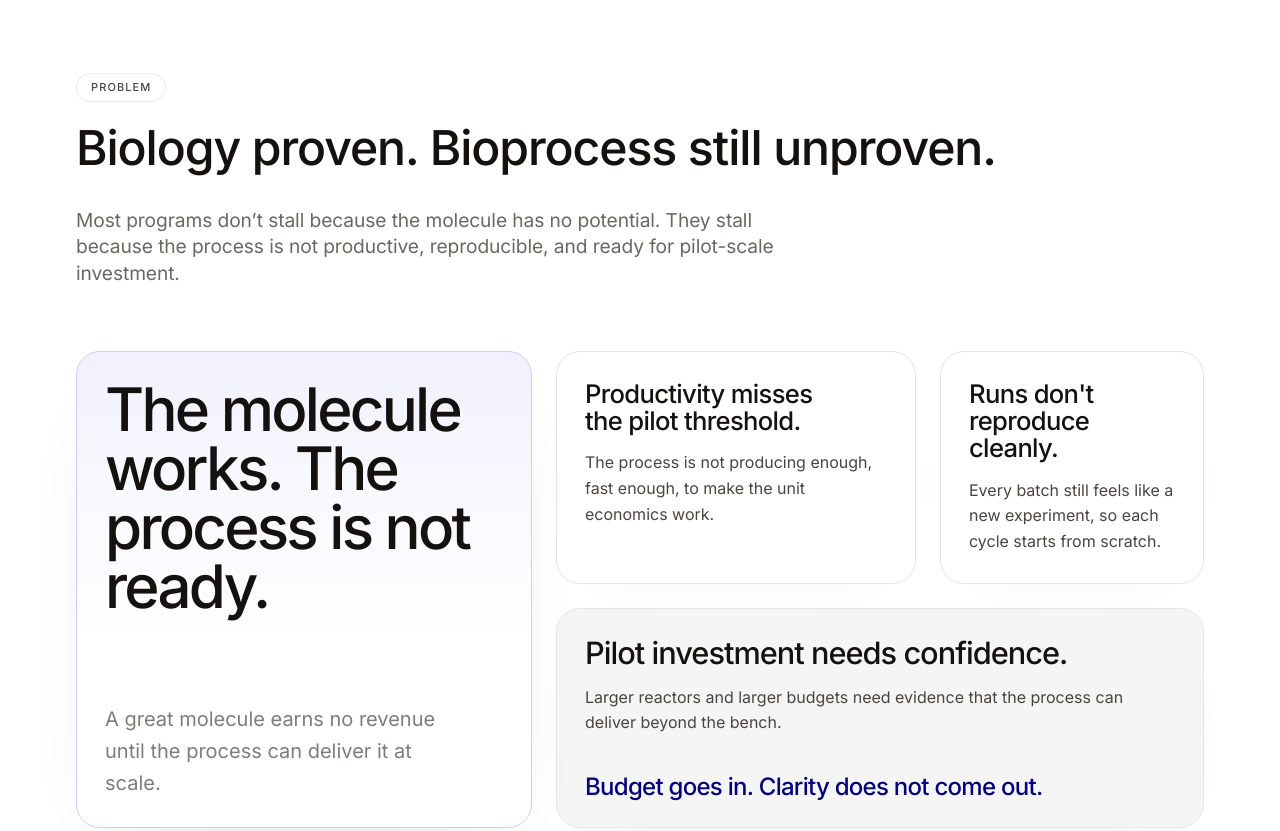
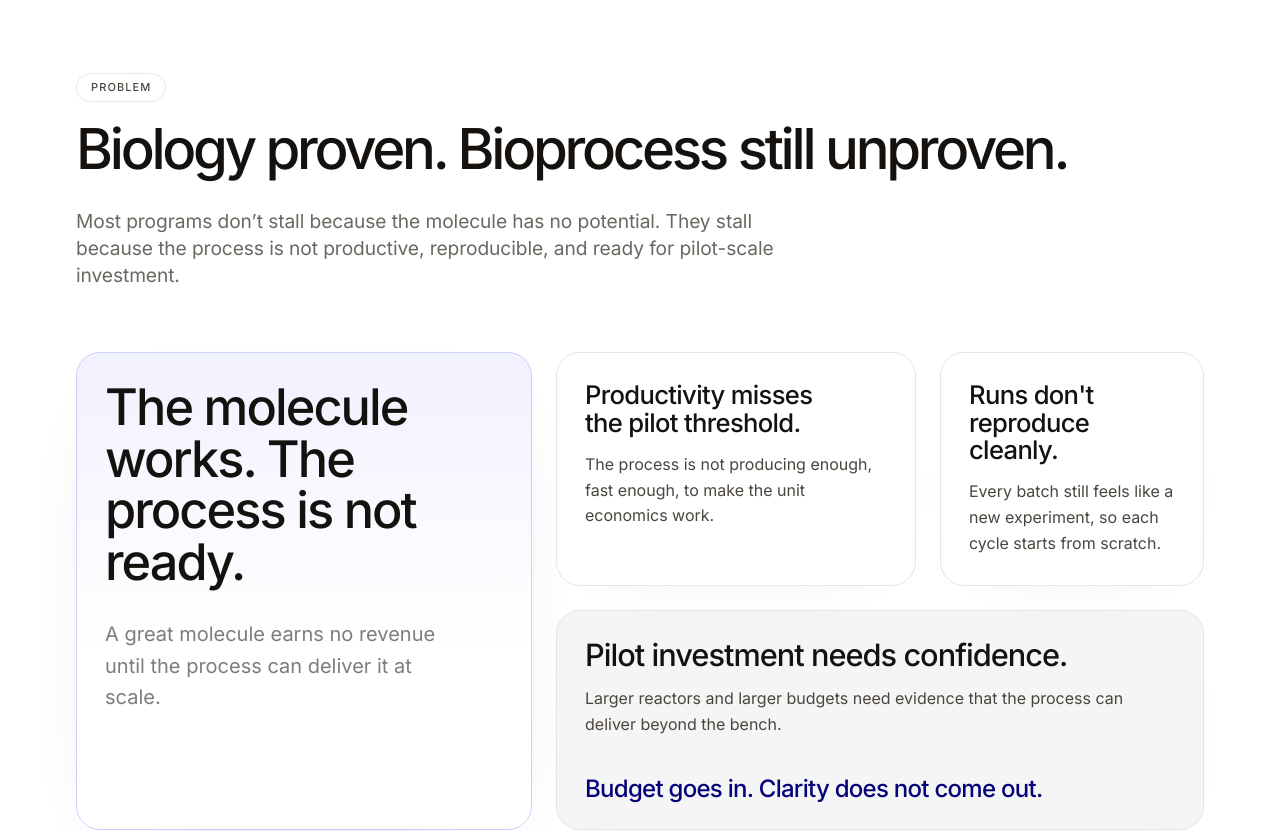
Before and after one commit to Lemniscabio/Tune, a Next.js app: page / in a window 1280 px wide. Shown: the part 1000-1831 px from the top of the page. Built offline with nearby package versions, Linux system fonts and the light colour scheme.

Commit message:
Refine Tune section typography and CTA

```diff
--- a/app/globals.css
+++ b/app/globals.css
@@ -99,11 +99,11 @@
 }
 
 .display-section {
-  font-size: clamp(2rem, 4vw, 3rem);
-  line-height: 1.1;
-  letter-spacing: -0.022em;
-  font-weight: 520;
-  font-variation-settings: "wght" 520;
+  font-size: clamp(2.5rem, 4.4vw, 4.55rem);
+  line-height: 0.96;
+  letter-spacing: -0.058em;
+  font-weight: 500;
+  font-variation-settings: "wght" 500;
 }
 
 .display-sub {
--- a/content/tune.content.ts
+++ b/content/tune.content.ts
@@ -406,11 +406,10 @@ const tuneContent: ProductPageContent = {
   // §04 — Engagement · Start.
   sprintCta: {
     number: '04',
-    headline: 'Find out if Tune can move your process toward pilot.',
+    headline: 'If your process is the bottleneck, let\'s talk.',
     body: [
-      'The Free 10-day pilot is the entry point into Tune. We review your current bioprocess, identify the main uncertainty, and determine whether a longer Tune engagement can create a credible path to pilot readiness.',
-      'If the process is the bottleneck,\nlet\'s talk.',
-      'Request a Tune fit conversation. If there is a strong fit, we begin with the Free 10-day technical pilot and scope the full optimization program from there.',
+      'We\'re running a limited number of free 10-day sprints for teams between early data and pilot readiness.',
+      'Our team reviews your current data, identifies what\'s blocking pilot readiness, and maps the exact next steps needed to get there.',
     ],
     steps: [
       'promising biology but a process that is not yet pilot-scale productive, reproducible, or ready for pilot-scale investment.',
--- a/features/deliverables/DeliverablesSection.tsx
+++ b/features/deliverables/DeliverablesSection.tsx
@@ -18,7 +18,7 @@ export function DeliverablesSection({
             <Eyebrow className="border-blue-100 bg-[rgba(244,245,255,0.92)] text-blue-500 shadow-none backdrop-blur-0">
               {section.eyebrow}
             </Eyebrow>
-            <h2 className="mt-7 max-w-[12ch] text-[clamp(2.5rem,4.4vw,4.55rem)] font-medium leading-[0.96] tracking-[-0.058em] text-ink-black">
+            <h2 className="display-section mt-7 max-w-[12ch] text-ink-black">
               {section.headline}
             </h2>
             <p className="mt-7 max-w-[25ch] text-[18px] leading-[1.6] tracking-[-0.018em] text-[#50607D] md:text-[19px]">
--- a/features/engagement/EngagementSection.tsx
+++ b/features/engagement/EngagementSection.tsx
@@ -63,7 +63,7 @@ export function EngagementSection({ section, id = 'engagement-journey' }: Engage
           {section.eyebrow}
         </Eyebrow>
 
-        <h2 className="mt-7 max-w-[18ch] text-[clamp(3rem,5.6vw,5.6rem)] font-medium leading-[1.08] tracking-[-0.062em] text-ink-black">
+        <h2 className="display-section mt-7 max-w-[18ch] text-ink-black">
           Audit, model, optimize,{' '}
           <AccentUnderline delayMs={0}><span>deliver</span></AccentUnderline>.
         </h2>
--- a/features/problem-at-stage/ProblemAtStage.tsx
+++ b/features/problem-at-stage/ProblemAtStage.tsx
@@ -66,7 +66,7 @@ function ProblemBentoCard({
 
   const titleClass =
     tone === 'anchor'
-      ? 'max-w-[10ch] text-[clamp(2.4rem,5vw,3.75rem)] leading-[0.98] tracking-[-0.045em]'
+      ? 'max-w-[13ch] text-[clamp(2rem,4.2vw,3.15rem)] leading-[1.02] tracking-[-0.038em]'
       : tone === 'consequence'
         ? 'max-w-[26ch] text-[clamp(1.7rem,2.4vw,2.35rem)] leading-[1.02] tracking-[-0.032em]'
         : 'max-w-[14ch] text-[clamp(1.55rem,2vw,2rem)] leading-[1.06] tracking-[-0.026em]';
@@ -95,7 +95,7 @@ function ProblemBentoCard({
       {body ? <p className={`mt-4 ${bodyClass}`}>{body}</p> : null}
 
       {tone === 'anchor' ? (
-        <p className="mt-auto pt-8 max-w-[28ch] text-[20px] leading-[1.58] text-ink-graphite/70">
+        <p className="mt-8 max-w-[28ch] text-[20px] leading-[1.58] text-ink-graphite/70">
           A great molecule earns no revenue until the process can deliver it at scale.
         </p>
       ) : null}
--- a/features/sprint-cta/SprintCta.tsx
+++ b/features/sprint-cta/SprintCta.tsx
@@ -3,7 +3,6 @@
 import { motion } from 'motion/react';
 import type { SprintCta as SprintCtaContent } from '@/content/schema';
 import { CALENDLY_URL } from '@/content/shared.content';
-import { Eyebrow } from '@/design-system/primitives/Eyebrow';
 
 type SprintCtaProps = {
   section: SprintCtaContent;
@@ -50,41 +49,27 @@ export function SprintCta({ section, id = 'engagement-start' }: SprintCtaProps)
             }}
           />
 
-          <div className="relative z-10 grid gap-10 lg:grid-cols-[1.08fr_0.92fr] lg:gap-12">
-            <div>
-              <Eyebrow className="border-white/20 bg-white/8 text-black/90 shadow-[inset_0_1px_0_rgba(255,255,255,0.18),0_4px_16px_rgba(0,0,0,0.18)] backdrop-blur-xl">
-                Start with a Free 10-day Tune pilot
-              </Eyebrow>
-
-              <h2 className="mt-7 max-w-[11ch] text-[clamp(2.7rem,5vw,5rem)] font-medium leading-[0.96] tracking-[-0.058em] text-white">
+          <div className="relative z-10 grid gap-8 lg:grid-cols-[0.95fr_1.05fr] lg:items-stretch lg:gap-12">
+            <div className="flex min-h-[520px] flex-col justify-center lg:min-h-[600px]">
+              <h2 className="display-section max-w-[12ch] text-white">
                 {section.headline}
               </h2>
-
-              <div className="mt-7 max-w-[38rem]">
-                <p className="text-[17px] leading-[1.65] tracking-[-0.015em] text-blue-100 md:text-[18px]">
-                  {section.body[0]}
-                </p>
-                <div className="mt-6 rounded-[16px] border border-white/10 bg-white/6 px-5 py-4">
-                  <p className="text-[11px] font-semibold uppercase tracking-[0.12em] text-white/60">Best fit</p>
-                  <p className="mt-2 text-[15px] leading-[1.58] tracking-[-0.012em] text-white/80">
-                    {section.steps[0]}
-                  </p>
-                </div>
-              </div>
             </div>
 
             <div className="flex items-stretch">
-              <div className="flex w-full flex-col rounded-[28px] border border-[rgba(205,205,254,0.38)] bg-[linear-gradient(180deg,rgba(244,246,255,0.98)_0%,rgba(255,255,255,1)_100%)] px-8 py-10 shadow-[0_28px_64px_-40px_rgba(2,6,22,0.48)] md:px-10 md:py-12">
-                <h3 className="whitespace-pre-line text-[clamp(3.2rem,3vw,3.2rem)] font-medium leading-[1.04] tracking-[-0.045em] text-[#060B23]">
-                  {section.body[1]}
-                </h3>
-                <p className="mt-6 text-[18px] leading-[1.65] tracking-[-0.014em] text-[#50607D] md:text-[19px]">
-                  {section.body[2]}
-                </p>
-                <div className="mt-auto pt-12">
+              <div className="flex w-full flex-col justify-center rounded-[28px] border border-[rgba(205,205,254,0.38)] bg-[linear-gradient(180deg,rgba(244,246,255,0.98)_0%,rgba(255,255,255,1)_100%)] px-8 py-10 shadow-[0_28px_64px_-40px_rgba(2,6,22,0.48)] md:px-10 md:py-12 lg:px-12">
+                <div className="max-w-[34rem]">
+                  <p className="text-[clamp(1.75rem,2.6vw,2.75rem)] font-medium leading-[1.08] tracking-[-0.04em] text-[#060B23]">
+                    {section.body[0]}
+                  </p>
+                  <p className="mt-7 text-[18px] leading-[1.65] tracking-[-0.014em] text-[#50607D] md:text-[20px]">
+                    {section.body[1]}
+                  </p>
+                </div>
+                <div className="mt-10">
                   <motion.a
                     href={CALENDLY_URL}
-                    className="inline-flex overflow-hidden rounded-full bg-blue-600 px-6 py-3.5 text-[15px] font-medium tracking-[-0.015em] text-white shadow-[0_18px_42px_-26px_rgba(65,64,252,0.54)] [transition:background-color_180ms_cubic-bezier(0.23,1,0.32,1)] hover:bg-blue-700"
+                    className="inline-flex overflow-hidden rounded-full bg-blue-600 px-6 py-3.5 text-[15px] font-medium tracking-[-0.015em] text-white shadow-[0_18px_42px_-26px_rgba(65,64,252,0.54)] [transition:background-color_180ms_cubic-bezier(0.23,1,0.32,1)] hover:bg-blue-700 md:px-7 md:py-4 md:text-[16px]"
                     initial="rest"
                     whileHover="hover"
                     whileTap="tap"
```
